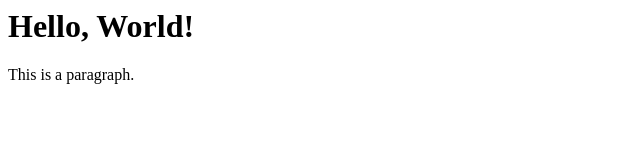
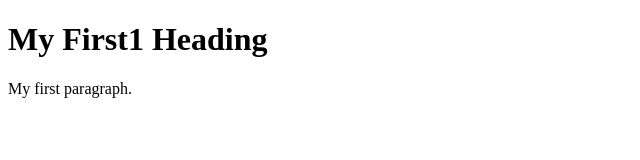
Before and after one commit to C0A20168/sample, a plain HTML site: page index.html in a window 1280 px wide. Shown: the whole page, without its empty margins (0-640 px from the left). Drawn offline with Linux system fonts and the light colour scheme.

Commit message:
Update index.html

```diff
--- a/index.html
+++ b/index.html
@@ -1,11 +1,7 @@
+<!DOCTYPE html>
 <html>
-  <head>
-    <title>My First Web App</title>
-    <link href='style.css'
-     rel='stylesheet' type='text/css'>
-  </head>
-  <body>
-    <h1>Hello, World!</h1>
-    <p>This is a paragraph.</p>
-  </body>
+<body>
+<h1>My First1 Heading</h1>
+<p>My first paragraph.</p>
+</body>
 </html>
```
